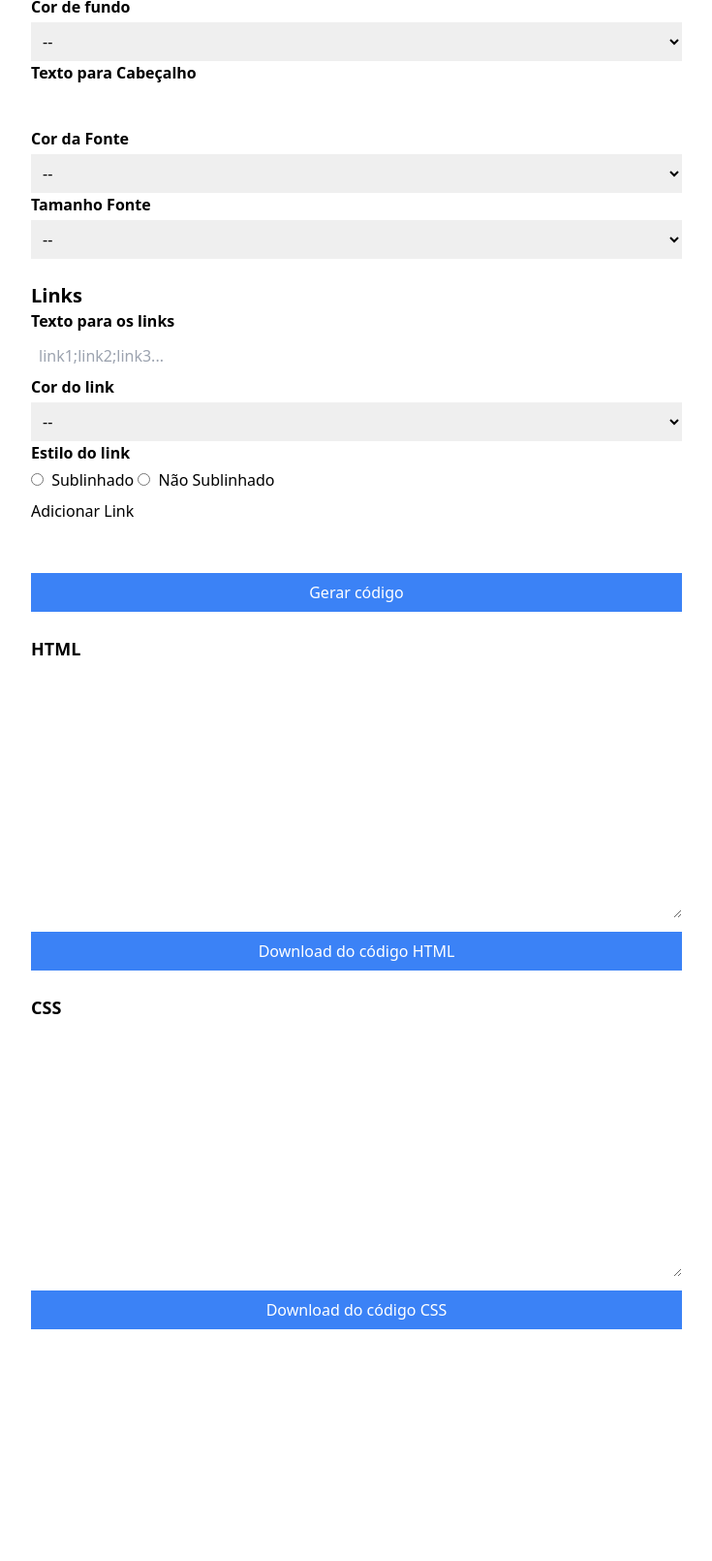
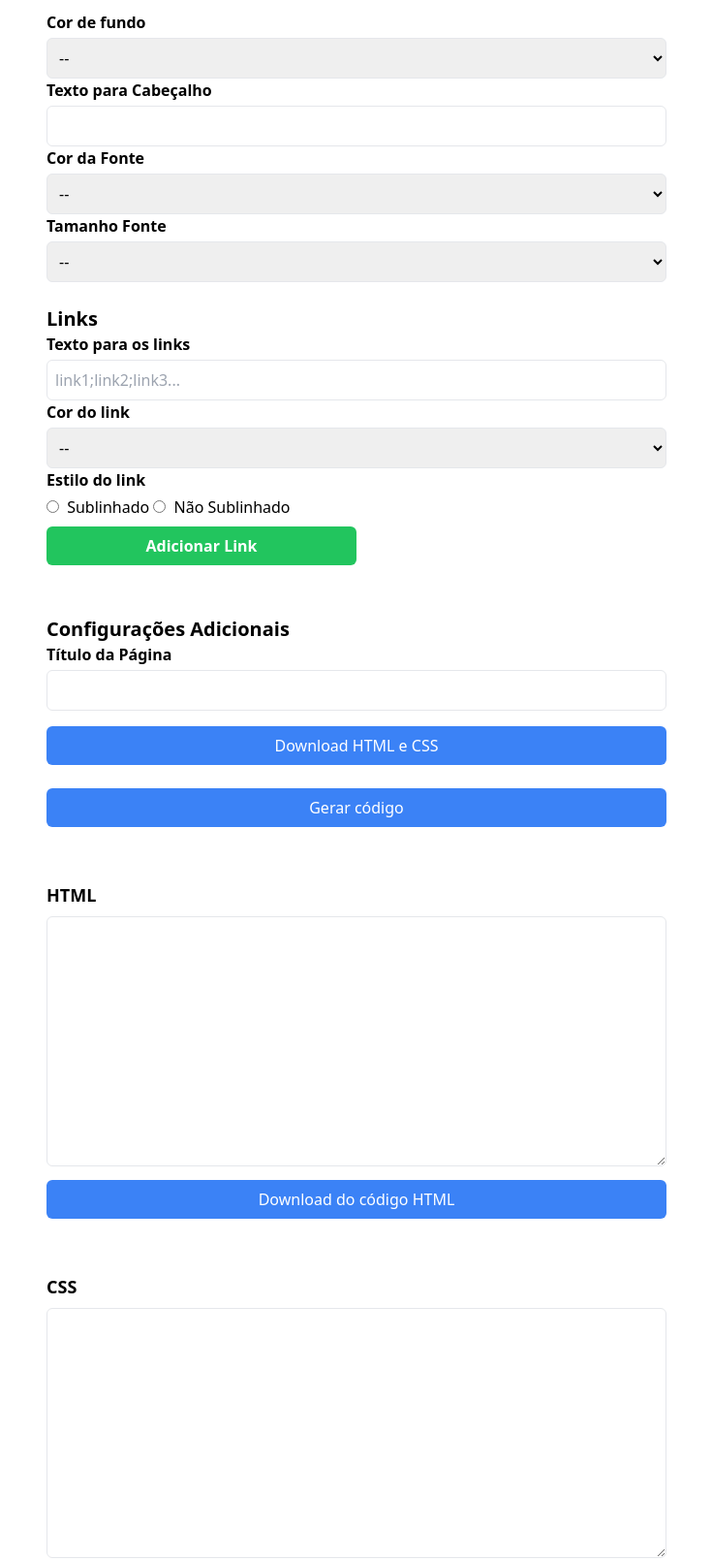
Before and after one commit to Micaelmesilva/Framework, a plain HTML site: page Frameworks/index.html in a window 1280 px wide. Shown: the part 49-1659 px from the top of the page at 97% size, without its empty margins (272-1007 px from the left). Before the commit the page ends 1420 px from the top, so only its background shows below. Drawn offline with nearby package versions, Linux system fonts and the light colour scheme.

Commit message:
Update index.html

```diff
--- a/Frameworks/index.html
+++ b/Frameworks/index.html
@@ -1,5 +1,6 @@
 <!DOCTYPE html>
 <html lang="en">
+
 <head>
     <meta charset="UTF-8">
     <meta name="viewport" content="width=device-width, initial-scale=1.0">
@@ -7,12 +8,13 @@
     <script src="funcoes.js"></script>
     <script src="https://cdn.tailwindcss.com"></script>
 </head>
+
 <body>
-    <div class="max-w-2xl mx-auto">
+    <div class="max-w-2xl mx-auto p-4">
         <h1 class="text-xl font-bold mb-4">Cabeçalho</h1>
 
         <label class="font-semibold">Cor de fundo</label>
-        <select id="corFundo" class="w-full p-2 mt-1">
+        <select id="corFundo" class="w-full p-2 mt-1 border rounded-md">
             <option>--</option>
             <option value="#FF0000">Vermelho</option>
             <option value="#00FF00">Verde</option>
@@ -23,10 +25,10 @@
         </select>
 
         <label class="font-semibold mt-4">Texto para Cabeçalho</label>
-        <input type="text" id="textoCabecalho" class="w-full p-2 mt-1">
+        <input type="text" id="textoCabecalho" class="w-full p-2 mt-1 border rounded-md">
 
         <label class="font-semibold mt-4">Cor da Fonte</label>
-        <select id="corFonte" class="w-full p-2 mt-1">
+        <select id="corFonte" class="w-full p-2 mt-1 border rounded-md">
             <option>--</option>
             <option value="#FF0000">Vermelho</option>
             <option value="#00FF00">Verde</option>
@@ -37,7 +39,7 @@
         </select>
 
         <label class="font-semibold mt-4">Tamanho Fonte</label>
-        <select id="tamFonte" class="w-full p-2 mt-1">
+        <select id="tamFonte" class="w-full p-2 mt-1 border rounded-md">
             <option>--</option>
             <option value="12">12</option>
             <option value="13">13</option>
@@ -49,10 +51,10 @@
 
         <h1 class="text-xl font-bold mt-6">Links</h1>
         <label class="font-semibold">Texto para os links</label>
-        <input type="text" id="links" placeholder="link1;link2;link3..." class="w-full p-2 mt-1">
+        <input type="text" id="links" placeholder="link1;link2;link3..." class="w-full p-2 mt-1 border rounded-md">
 
         <label class="font-semibold mt-4">Cor do link</label>
-        <select id="corLinks" class="w-full p-2 mt-1">
+        <select id="corLinks" class="w-full p-2 mt-1 border rounded-md">
             <option>--</option>
             <option value="#FF0000">Vermelho</option>
             <option value="#00FF00">Verde</option>
@@ -67,27 +69,44 @@
             <label><input type="radio" name="estiloLinks" value="1" class="mr-1"> Sublinhado</label>
             <label><input type="radio" name="estiloLinks" value="0" class="mr-1"> Não Sublinhado</label>
         </div>
-            <div class="mb-3">
-<button type="button" class="btn border-secondary border-1 btn-success w-50 mb-3 fw-bolder mt-2" onclick="adicionaLink()" required>
-                                Adicionar Link
-</button>
-<div id="linksCriados" class="mb-3 fw-bolder mt-4 d-flex flex-column align-content-center ">
 
-                            </div>
-</div>
-        <button onclick="gerarCodigo()" class="mt-6 w-full bg-blue-500 text-white py-2">Gerar código</button>
+        <div class="mb-3">
+            <button type="button" class="w-1/2 mb-3 bg-green-500 text-white py-2 rounded-md font-semibold mt-2"
+                onclick="adicionaLink()" required>
+                Adicionar Link
+            </button>
+            <div id="linksCriados" class="mb-3 mt-4 flex flex-col items-center">
+            </div>
+        </div>
+
+        <!-- Configurações adicionais para o título da página e tamanho do link -->
+        <h1 class="text-xl font-bold mt-6">Configurações Adicionais</h1>
+
+        <label class="font-semibold mt-4">Título da Página</label>
+        <input type="text" id="tituloPagina" class="w-full p-2 mt-1 border rounded-md" oninput="alterarTituloPagina()">
+
+
+
+
+        <button onclick="downloadHTMLCSS()" class="mt-4 w-full bg-blue-500 text-white py-2 rounded-md">Download HTML e
+            CSS</button>
+
+        <button onclick="gerarCodigo()" class="mt-6 w-full bg-blue-500 text-white py-2 rounded-md">Gerar código</button>
     </div>
 
-    <div class="max-w-2xl mx-auto mt-6">
+    <div class="max-w-2xl mx-auto mt-6 p-4">
         <h2 class="text-lg font-bold mb-2">HTML</h2>
-        <textarea id="codeHTML" rows="10" class="w-full p-2"></textarea>
-        <button onclick="download('codeHTML','index.html')" class="mt-2 w-full bg-blue-500 text-white py-2">Download do código HTML</button>
+        <textarea id="codeHTML" rows="10" class="w-full p-2 border rounded-md"></textarea>
+        <button onclick="download('codeHTML','index.html')"
+            class="mt-2 w-full bg-blue-500 text-white py-2 rounded-md">Download do código HTML</button>
     </div>
 
-    <div class="max-w-2xl mx-auto mt-6">
+    <div class="max-w-2xl mx-auto mt-6 p-4">
         <h2 class="text-lg font-bold mb-2">CSS</h2>
-        <textarea id="codeCSS" rows="10" class="w-full p-2"></textarea>
-        <button onclick="download('codeCSS','estilo.css')" class="mt-2 w-full bg-blue-500 text-white py-2">Download do código CSS</button>
+        <textarea id="codeCSS" rows="10" class="w-full p-2 border rounded-md"></textarea>
+        <button onclick="download('codeCSS','estilo.css')"
+            class="mt-2 w-full bg-blue-500 text-white py-2 rounded-md">Download do código CSS</button>
     </div>
 </body>
+
 </html>
```
